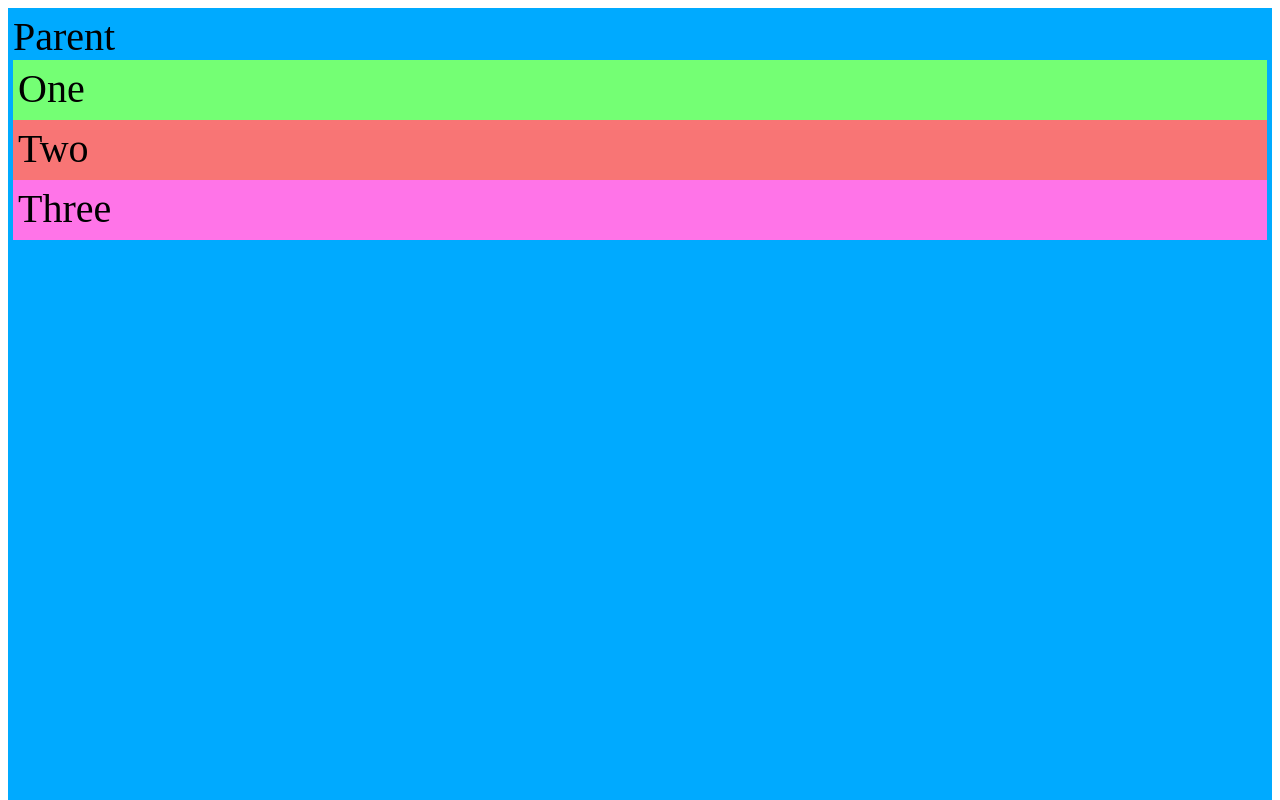
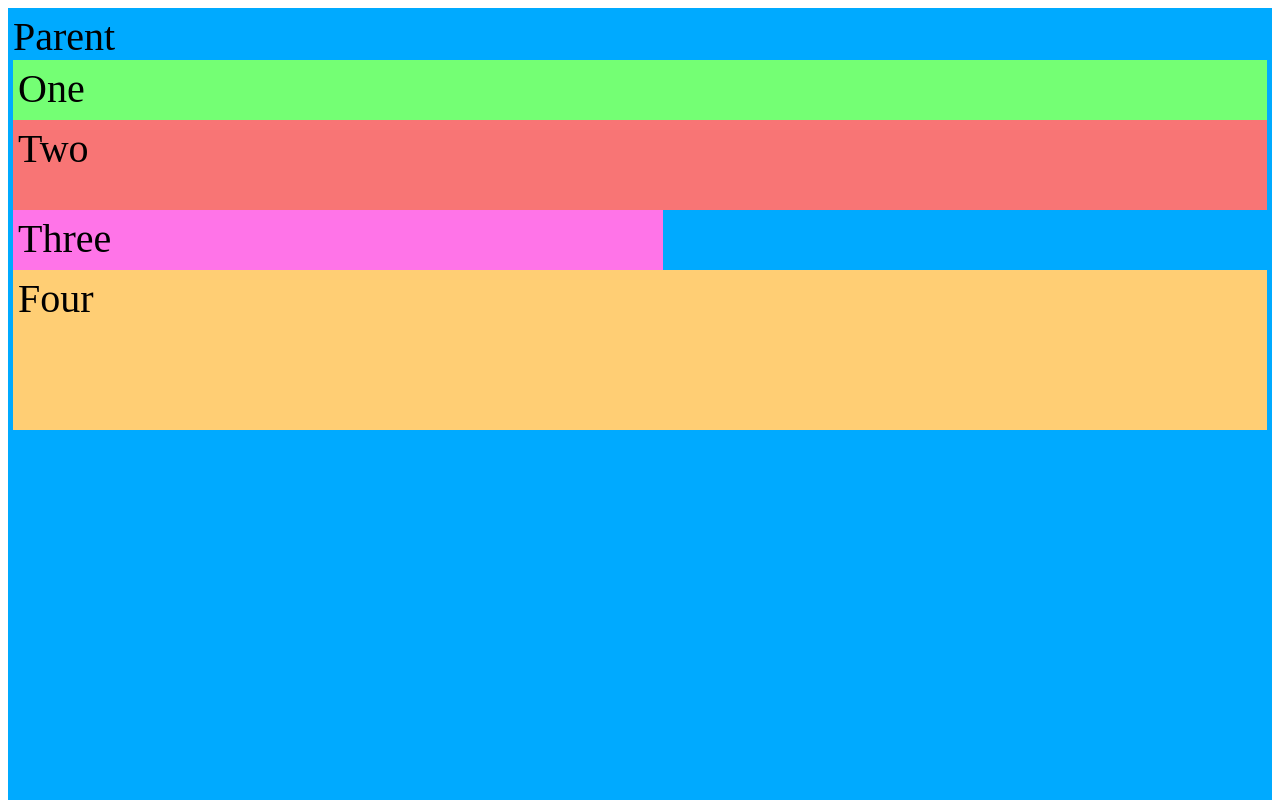
Before and after one commit to MohamedEmadFahmy/Odin-Fullstack, a plain HTML site: page Intermediate HTML and CSS/Positioning and Functions/index.html in a window 1280 px wide. Shown: the top 800 px of the page. Drawn offline with Linux system fonts and the light colour scheme.

Commit message:
finish css functions

```diff
--- a/Intermediate HTML and CSS/Positioning and Functions/index.html
+++ b/Intermediate HTML and CSS/Positioning and Functions/index.html
@@ -12,6 +12,7 @@
         <div class="child-one child">One</div>
         <div class="child-two child">Two</div>
         <div class="child-three child">Three</div>
+        <div class="child-four child">Four</div>
       </div>
 </body>
 </html>
--- a/Intermediate HTML and CSS/Positioning and Functions/style.css
+++ b/Intermediate HTML and CSS/Positioning and Functions/style.css
@@ -22,6 +22,9 @@ div{
 .child-three {
     background-color: rgb(255, 116, 232);
 }
+.child-four {
+    background-color: rgb(255, 206, 116);
+}
 
 
 .parent {
@@ -35,11 +38,29 @@ div{
     top: 40px;
 }
 
+
+
+/* ------------------  Functions  ------------------ */
+
 .child-two {
-    color: black;
+
+    height: calc(100vh - 50px - 50vh + 2vh);
+    height: min(10vh, 150px);
+
+}
+.child-three {
+
+    width: max(500px, 4em, 50vw);
+
 }
 
-.child-three {
-    /* position: sticky; */
-    color: black;
+/* clamp() is a great way to make elements fluid and responsive. clamp() takes 3 values: */
+
+.child-four {
+  height: clamp(100px, 25vh, 150px);
 }
+
+
+/* the smallest value (320px)
+the ideal value (80vw)
+the largest value (60rem) */
```
